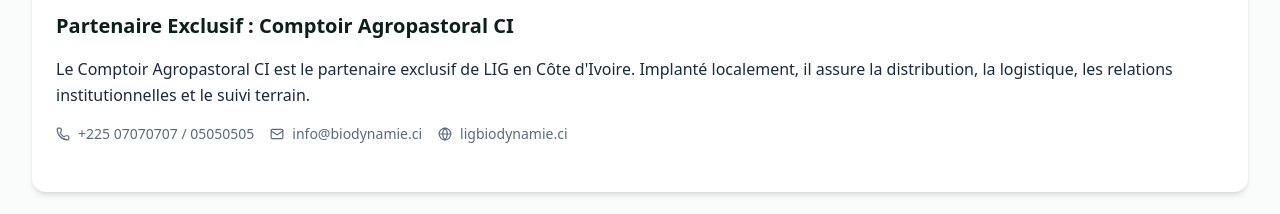
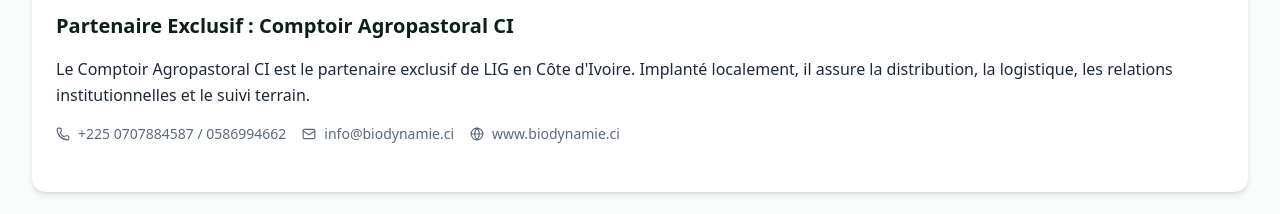
Before and after one commit to PrisivDev/Business_Plan_LIG_Biodynamie_CI, a Next.js app: page / in a window 1280 px wide. Shown: the part 2240-2454 px from the top of the page. Built offline with nearby package versions, Linux system fonts and the light colour scheme.

Commit message:
65b7a867-3f18-4611-87cb-4e42096b0b50

```diff
--- a/src/app/page.tsx
+++ b/src/app/page.tsx
@@ -185,7 +185,7 @@
   ]},
   { P: 'Place', icon: Truck, color: C.accentDark, items: [
     'Centre LIG Abidjan (vente directe)',
-    'E-commerce ligbiodynamie.ci',
+    'E-commerce www.biodynamie.ci',
     'Réseau ANADER (diffusion nationale)',
     'Coopératives partenaires (10 régions)',
     'Magasins bio / intrants verts',
@@ -642,9 +642,9 @@
                   la logistique, les relations institutionnelles et le suivi terrain.
                 </p>
                 <div className="flex flex-wrap gap-4 text-sm" style={{ color: C.muted }}>
-                  <div className="flex items-center gap-2"><Phone size={14} /> +225 07070707 / 05050505</div>
+                  <div className="flex items-center gap-2"><Phone size={14} /> +225 0707884587 / 0586994662</div>
                   <div className="flex items-center gap-2"><Mail size={14} /> info@biodynamie.ci</div>
-                  <div className="flex items-center gap-2"><Globe size={14} /> ligbiodynamie.ci</div>
+                  <div className="flex items-center gap-2"><Globe size={14} /> www.biodynamie.ci</div>
                 </div>
               </CardContent>
             </Card>
@@ -810,7 +810,7 @@
                   <div>
                     <h4 className="font-semibold text-sm mb-2" style={{ color: C.accentDark }}>Canaux de Distribution</h4>
                     <div className="grid grid-cols-2 gap-2">
-                      {['Vente directe Centre LIG Abidjan', 'E-commerce ligbiodynamie.ci', 'Coopératives partenaires', 'ANADER (diffusion nationale)', 'Magasins bio / intrants verts', '10 technico-commerciaux'].map((ch, i) => (
+                      {['Vente directe Centre LIG Abidjan', 'E-commerce www.biodynamie.ci', 'Coopératives partenaires', 'ANADER (diffusion nationale)', 'Magasins bio / intrants verts', '10 technico-commerciaux'].map((ch, i) => (
                         <div key={i} className="flex items-center gap-2 text-xs" style={{ color: C.text }}>
                           <ChevronRight size={12} style={{ color: C.accent }} />{ch}
                         </div>
@@ -2005,9 +2005,9 @@
             <div>
               <h4 className="font-semibold text-white mb-4">Comptoir Agropastoral CI</h4>
               <div className="space-y-2 text-sm text-white/60">
-                <div className="flex items-center gap-2"><Phone size={14} /> WhatsApp: +225 07070707</div>
+                <div className="flex items-center gap-2"><Phone size={14} /> WhatsApp: +225 0707884587</div>
                 <div className="flex items-center gap-2"><Mail size={14} /> info@biodynamie.ci</div>
-                <div className="flex items-center gap-2"><Globe size={14} /> ligbiodynamie.ci</div>
+                <div className="flex items-center gap-2"><Globe size={14} /> www.biodynamie.ci</div>
               </div>
             </div>
           </div>
```
